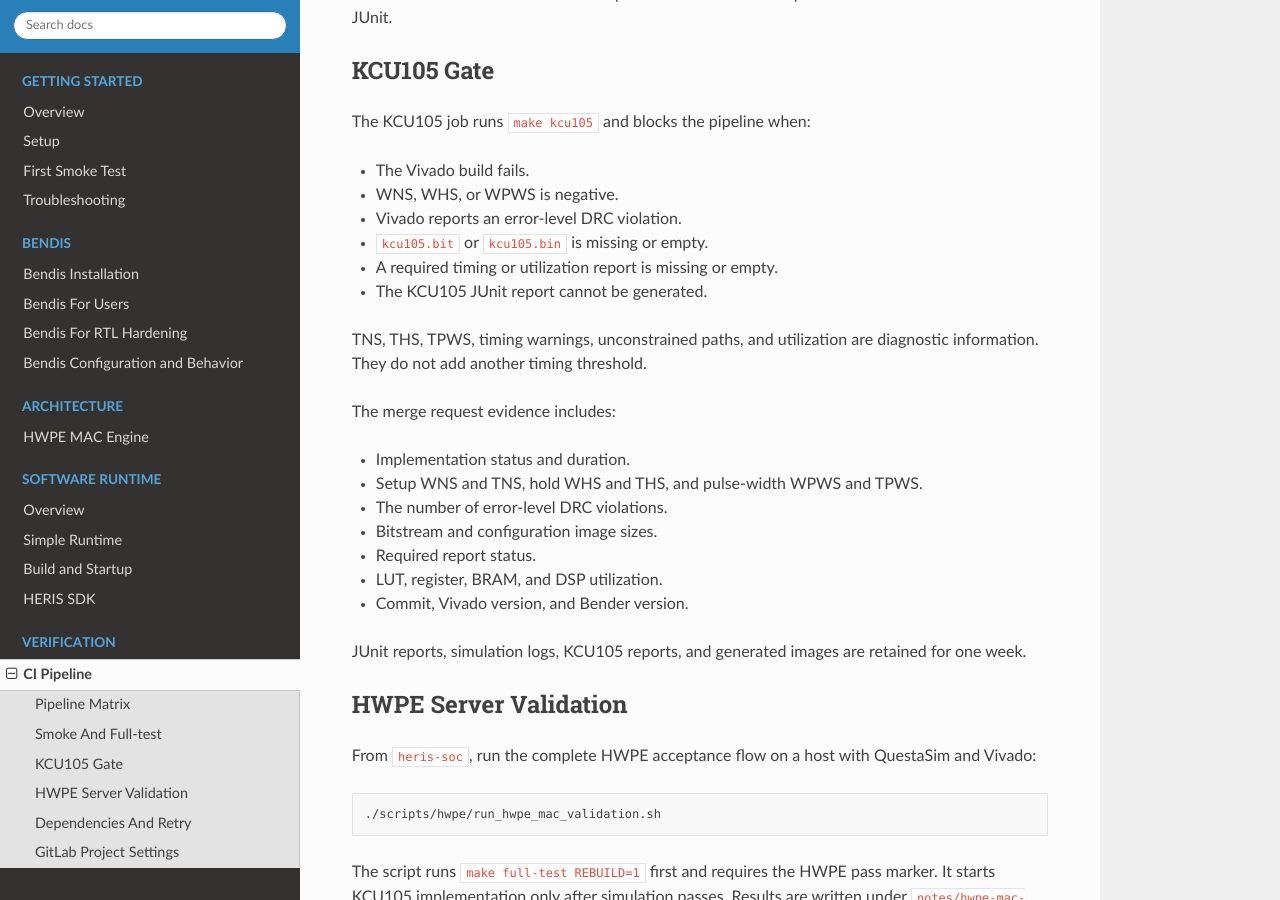
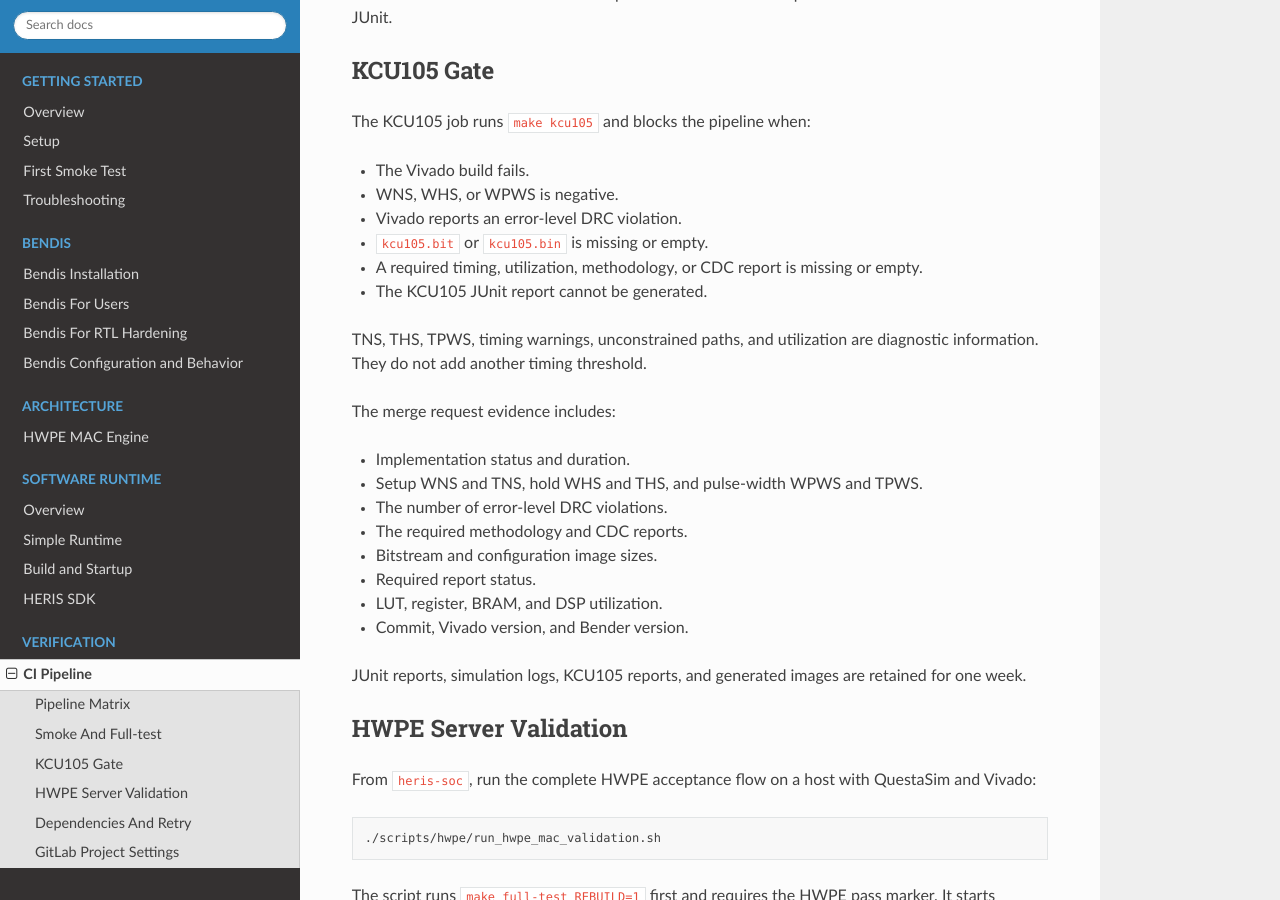
Before and after one commit to albertc9/HERIS-Doc, a Sphinx documentation site: the page built from docs/source/verification/ci-pipeline.rst, in a window 1280 px wide and 900 px high, scrolled down 890 px. Built offline with Sphinx 7.4.7 and the Read the Docs theme 3.1.0, drawn with Linux system fonts in a browser that asks for light colours; pages that are not in the unit, such as notebooks, are missing from menus.

Commit message:
docs: include complete KCU105 report evidence

```diff
--- a/docs/source/verification/ci-pipeline.rst
+++ b/docs/source/verification/ci-pipeline.rst
@@ -51,7 +51,8 @@ The KCU105 job runs ``make kcu105`` and blocks the pipeline when:
 * WNS, WHS, or WPWS is negative.
 * Vivado reports an error-level DRC violation.
 * ``kcu105.bit`` or ``kcu105.bin`` is missing or empty.
-* A required timing or utilization report is missing or empty.
+* A required timing, utilization, methodology, or CDC report is missing or
+  empty.
 * The KCU105 JUnit report cannot be generated.
 
 TNS, THS, TPWS, timing warnings, unconstrained paths, and utilization are
@@ -62,6 +63,7 @@ The merge request evidence includes:
 * Implementation status and duration.
 * Setup WNS and TNS, hold WHS and THS, and pulse-width WPWS and TPWS.
 * The number of error-level DRC violations.
+* The required methodology and CDC reports.
 * Bitstream and configuration image sizes.
 * Required report status.
 * LUT, register, BRAM, and DSP utilization.
```
